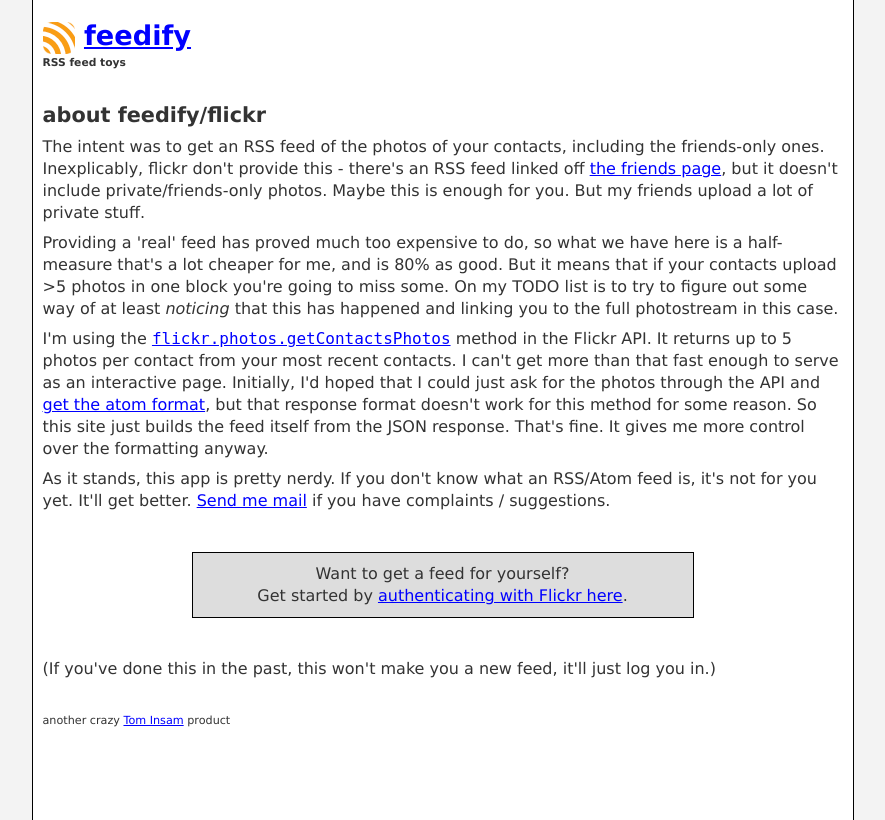
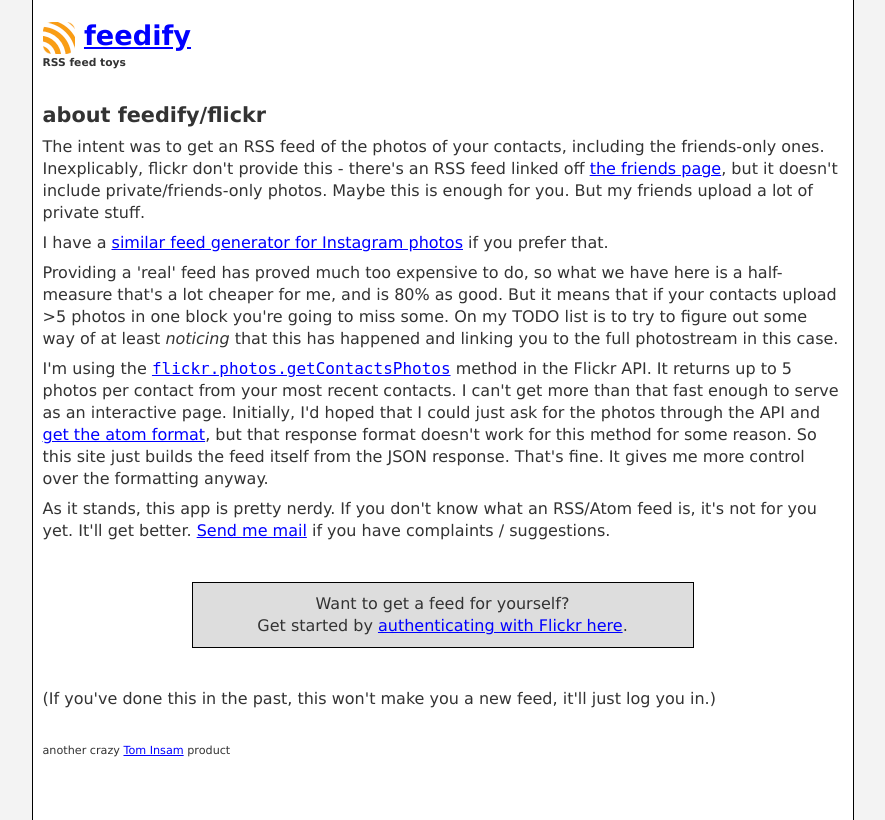
Before and after one commit to tominsam/feedify, a Django app: template templates/flickr/anon.html in a window 1280 px wide. Shown: the whole page, without its empty margins (205-1090 px from the left). Run offline with Django 3.2, Linux system fonts and the light colour scheme; the template is opened without the code that fills it, so the values that code supplies are empty; some libraries are stand-ins or nearby versions.

Commit message:
cross-link

```diff
--- a/templates/flickr/_about.html
+++ b/templates/flickr/_about.html
@@ -1,6 +1,8 @@
 <h2>about feedify/flickr</h2>
 
 <p>The intent was to get an RSS feed of the photos of your contacts, including the friends-only ones. Inexplicably, flickr don't provide this - there's an RSS feed linked off <a href="http://www.flickr.com/photos/friends/">the friends page</a>, but it doesn't include private/friends-only photos. Maybe this is enough for you. But my friends upload a lot of private stuff.</p>
+
+<p>I have a <a href="/instagram/">similar feed generator for Instagram photos</a> if you prefer that.</p>
 
 <p>Providing a 'real' feed has proved much too expensive to do, so what we have here is a half-measure that's a lot cheaper for me, and is 80% as good. But it means that if your contacts upload &gt;5 photos in one block you're going to miss some. On my TODO list is to try to figure out some way of at least <em>noticing</em> that this has happened and linking you to the full photostream in this case.</p>
 
```
